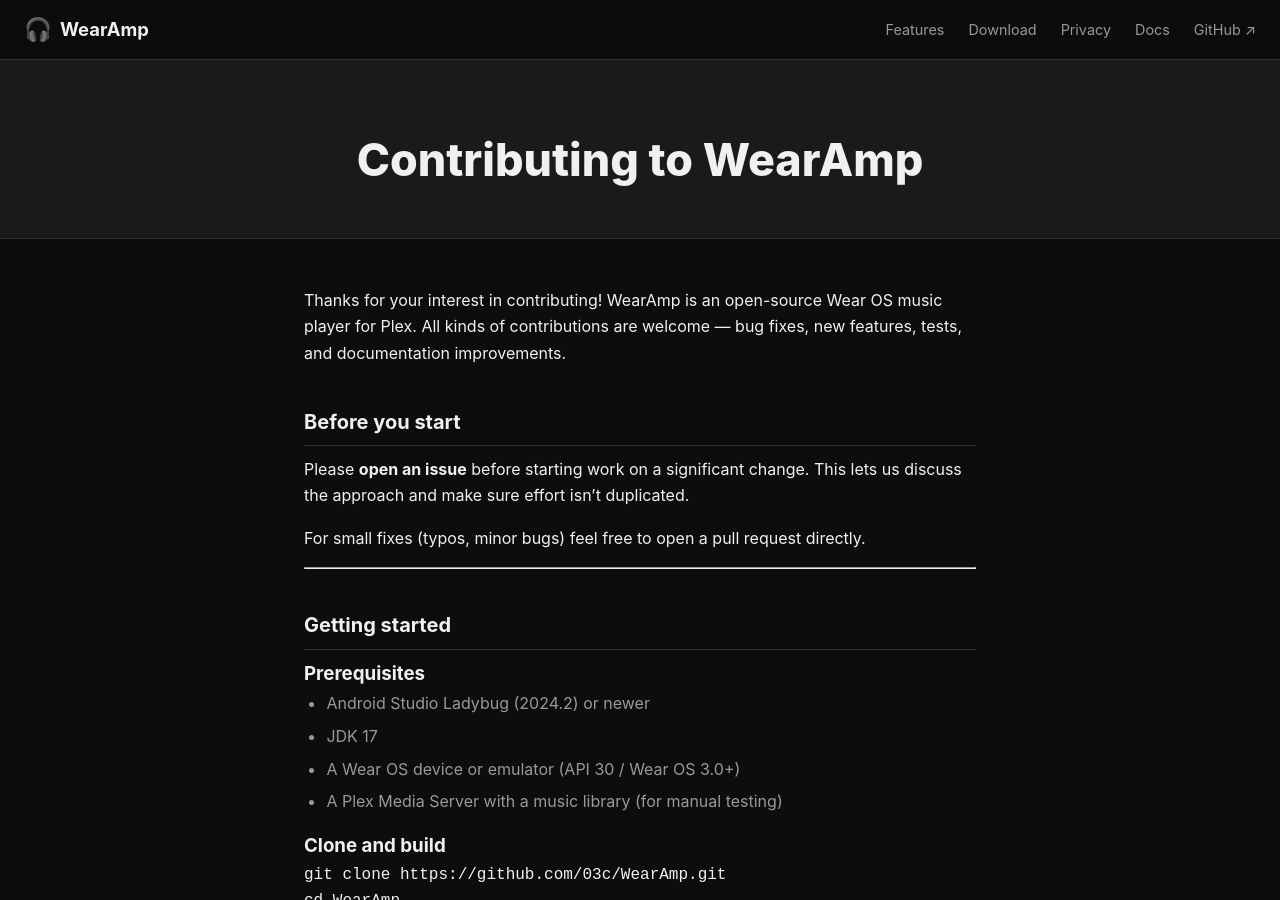
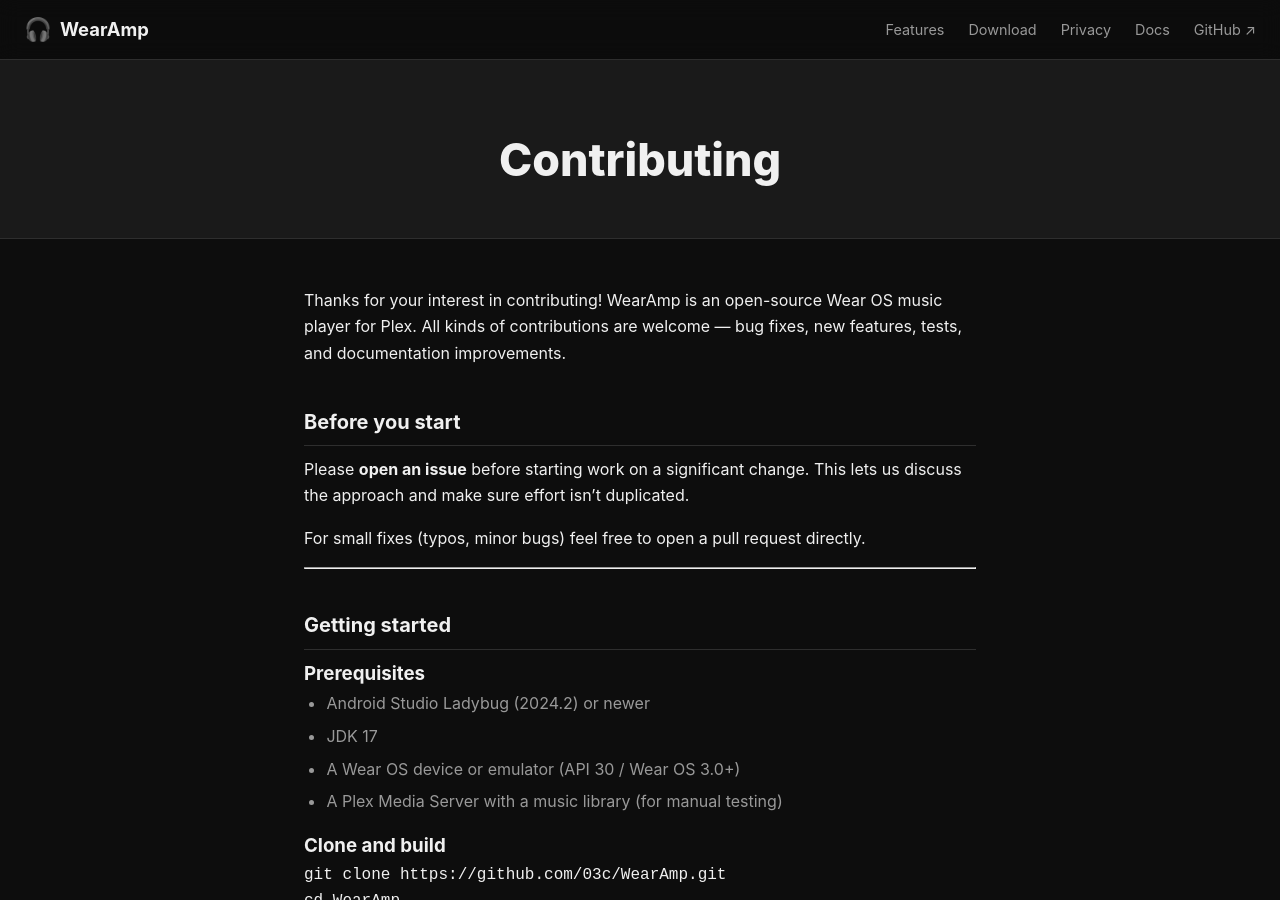
Before and after one commit to 03c/WearAmp, a Jekyll site: the page built from docs/guides/contributing.md, in a window 1280 px wide and 900 px high. Built offline with Jekyll 4.4.1, drawn with Linux system fonts in a browser that asks for light colours.

Commit message:
Fix title logic and README doc links per review comments
Agent-Logs-Url: https://github.com/03c/WearAmp/sessions/ce3aaa24-135f-4917-aee7-682433f22c10

Co-authored-by: 03c <996720+03c@users.noreply.github.com>

```diff
--- a/docs/_layouts/default.html
+++ b/docs/_layouts/default.html
@@ -4,12 +4,10 @@
   <meta charset="UTF-8" />
   <meta name="viewport" content="width=device-width, initial-scale=1.0" />
   <title>
-    {% if page.title %}
-      {% if page.title contains site.title %}
-        {{ page.title }}
-      {% else %}
-        {{ page.title }} — {{ site.title }}
-      {% endif %}
+    {% if page.title and page.title != site.title %}
+      {{ page.title }} — {{ site.title }}
+    {% elsif page.title %}
+      {{ page.title }}
     {% else %}
       {{ site.title }}
     {% endif %}
--- a/docs/guides/contributing.md
+++ b/docs/guides/contributing.md
@@ -1,5 +1,5 @@
 ---
-title: Contributing to WearAmp
+title: Contributing
 layout: page
 permalink: /guides/contributing/
 description: "How to contribute to WearAmp — dev setup, project structure, and pull request guidelines."
--- a/docs/index.html
+++ b/docs/index.html
@@ -1,6 +1,6 @@
 ---
 layout: default
-title: WearAmp — Plex music on your wrist
+title: Plex music on your wrist
 description: Stream your Plex music library directly from your Wear OS watch. No phone required.
 ---
 
```
Also changed, not shown: README.md.
